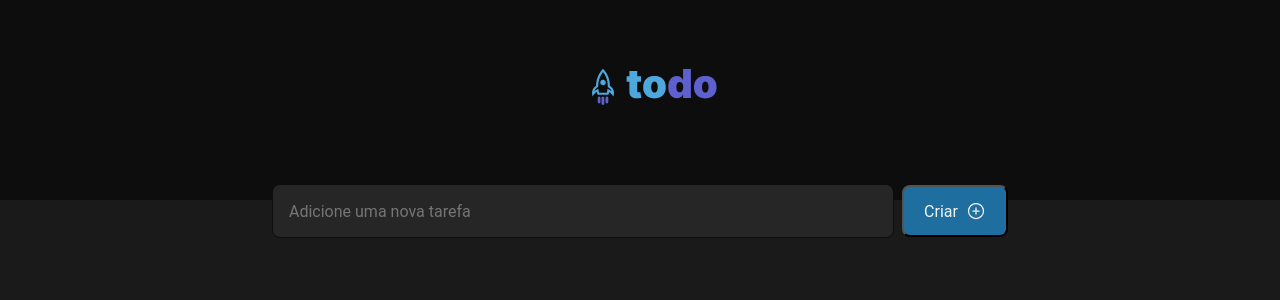
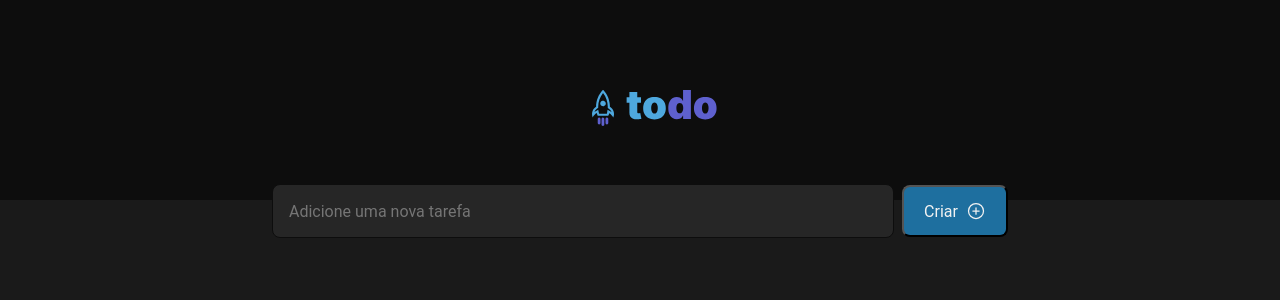
Before and after one commit to ThiagoMArc/ignite-todo-list, a React (Vite) app: page / in a window 1280 px wide. Shown: the top 300 px of the page. Built offline with nearby package versions, Linux system fonts and the light colour scheme.

Commit message:
Ajusta margem

```diff
--- a/src/components/Header.module.css
+++ b/src/components/Header.module.css
@@ -9,6 +9,6 @@
     width: 7.875rem fixed;
     height: 3rem fixed;
     flex-shrink: 0;
-    margin-top: 3.7rem;
+    margin-top: 5rem;
     margin-left: 37rem;
 }
```
